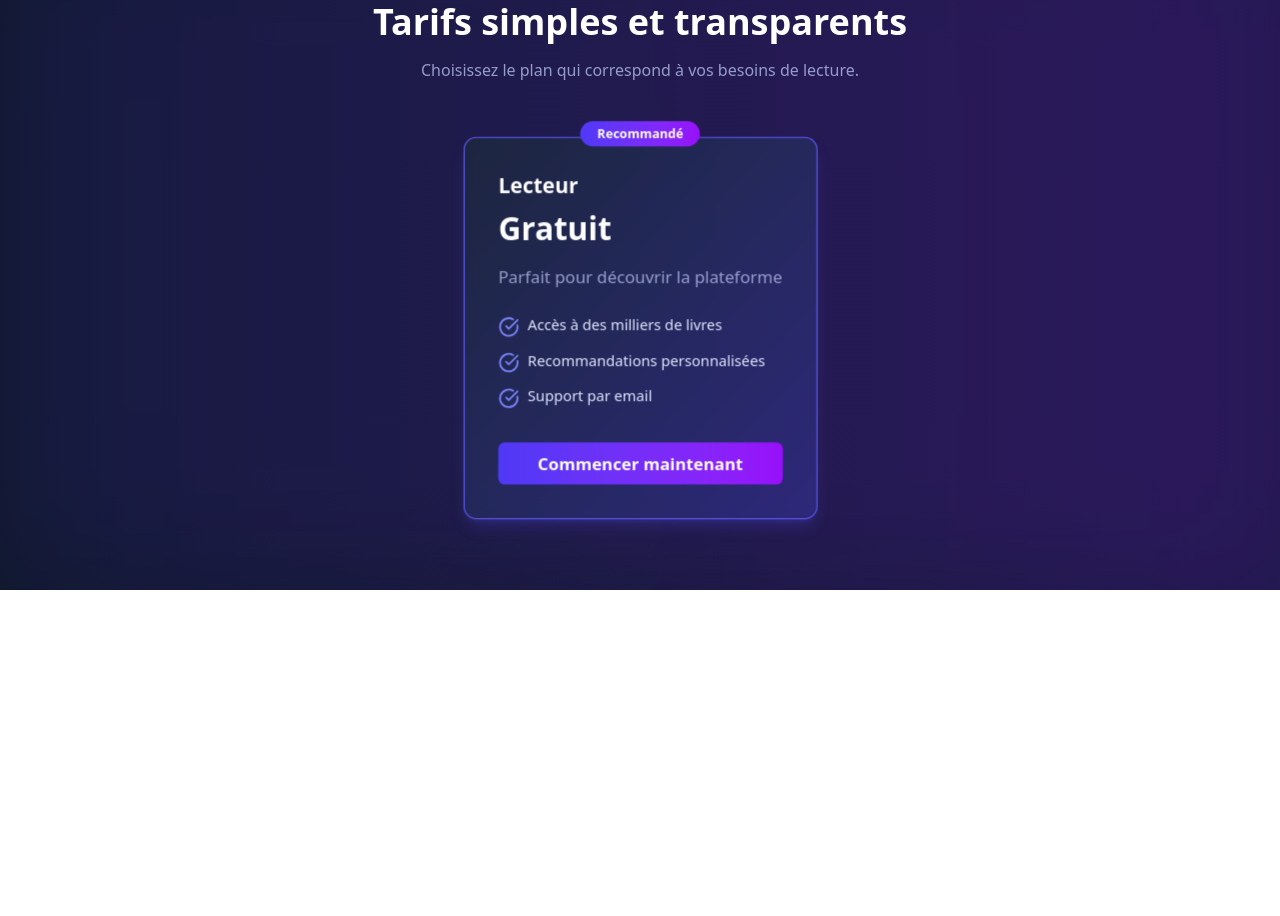
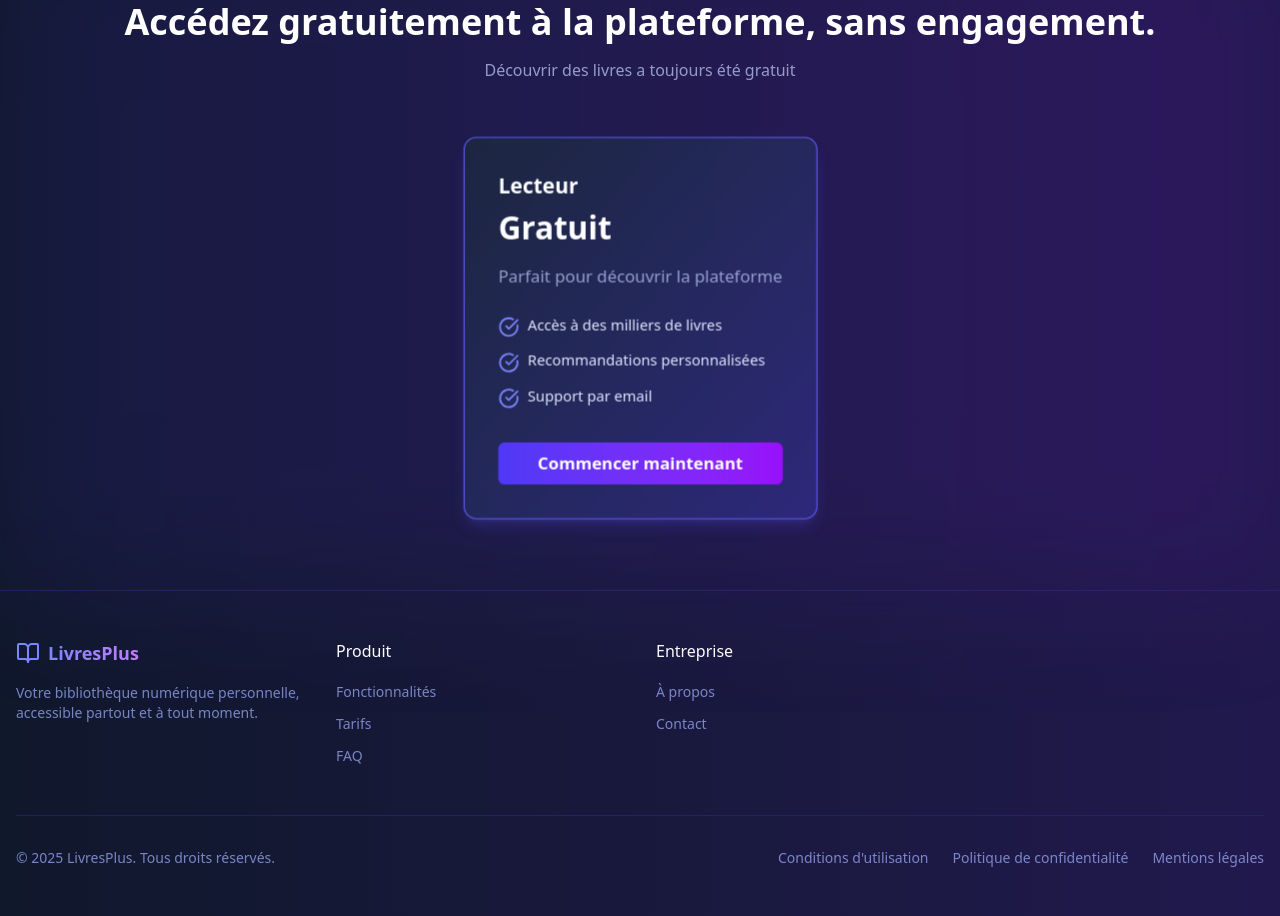
Before and after one commit to EdwinDij/recommendation, a Next.js app in the folder frontend/: page / in a window 1280 px wide. Shown: the part 1360-2276 px from the top of the page. Before the commit the page ends 1950 px from the top, so only its background shows below. Built offline with nearby package versions, Linux system fonts and the light colour scheme.

Commit message:
mvp landing page

```diff
--- /dev/null
+++ b/frontend/app/components/Footer/Footer.tsx
@@ -0,0 +1,162 @@
+import React from "react";
+import { BookOpen } from "lucide-react";
+import Link from "next/link";
+
+export const Footer = () => {
+  return (
+    <footer className="container mx-auto px-4 py-12 border-t border-indigo-900/50">
+      <div className="grid grid-cols-1 md:grid-cols-4 gap-8 mb-12">
+        <div>
+          <div className="flex items-center gap-2 mb-4">
+            <BookOpen className="h-6 w-6 text-indigo-400" />
+            <span className="text-lg font-bold bg-clip-text text-transparent bg-gradient-to-r from-indigo-400 to-purple-400">
+              LivresPlus
+            </span>
+          </div>
+          <p className="text-indigo-300/70 text-sm">
+            Votre bibliothèque numérique personnelle, accessible partout et à
+            tout moment.
+          </p>
+        </div>
+
+        <div>
+          <p className="font-medium mb-4">Produit</p>
+          <ul className="space-y-2">
+            <li>
+              <Link href="#features"
+                className="text-indigo-300/70 hover:text-indigo-300 text-sm"
+              >
+                Fonctionnalités
+              </Link>
+            </li>
+            <li>
+              <Link href="#pricing"
+                className="text-indigo-300/70 hover:text-indigo-300 text-sm"
+              >
+                Tarifs
+              </Link>
+            </li>
+            {/* <li>
+              <a
+                href="#testimonials"
+                className="text-indigo-300/70 hover:text-indigo-300 text-sm"
+              >
+                Témoignages
+              </a>
+            </li> */}
+            <li>
+              <Link
+                href="#"
+                className="text-indigo-300/70 hover:text-indigo-300 text-sm"
+              >
+                FAQ
+              </Link>
+            </li>
+          </ul>
+        </div>
+{/*
+        <div>
+          <p className="font-medium mb-4">Ressources</p>
+          <ul className="space-y-2">
+            <li>
+              <a
+                href="#"
+                className="text-indigo-300/70 hover:text-indigo-300 text-sm"
+              >
+                Blog
+              </a>
+            </li>
+            <li>
+              <a
+                href="#"
+                className="text-indigo-300/70 hover:text-indigo-300 text-sm"
+              >
+                Guides
+              </a>
+            </li>
+            <li>
+              <a
+                href="#"
+                className="text-indigo-300/70 hover:text-indigo-300 text-sm"
+              >
+                Événements
+              </a>
+            </li>
+            <li>
+              <a
+                href="#"
+                className="text-indigo-300/70 hover:text-indigo-300 text-sm"
+              >
+                Communauté
+              </a>
+            </li>
+          </ul>
+        </div> */}
+
+        <div>
+          <p className="font-medium mb-4">Entreprise</p>
+          <ul className="space-y-2">
+            <li>
+              <a
+                href="#"
+                className="text-indigo-300/70 hover:text-indigo-300 text-sm"
+              >
+                À propos
+              </a>
+            </li>
+            <li>
+              {/* <a
+                href="#"
+                className="text-indigo-300/70 hover:text-indigo-300 text-sm"
+              >
+                Carrières
+              </a> */}
+            </li>
+            <li>
+              <a
+                href="#"
+                className="text-indigo-300/70 hover:text-indigo-300 text-sm"
+              >
+                Contact
+              </a>
+            </li>
+            <li>
+              {/* <a
+                href="#"
+                className="text-indigo-300/70 hover:text-indigo-300 text-sm"
+              >
+                Presse
+              </a> */}
+            </li>
+          </ul>
+        </div>
+      </div>
+
+      <div className="pt-8 border-t border-indigo-900/50 flex flex-col md:flex-row justify-between items-center">
+        <p className="text-indigo-300/70 text-sm mb-4 md:mb-0">
+          © 2025 LivresPlus. Tous droits réservés.
+        </p>
+        <div className="flex space-x-6">
+          <a
+            href="#"
+            className="text-indigo-300/70 hover:text-indigo-300 text-sm"
+          >
+            Conditions d&apos;utilisation
+          </a>
+          <a
+            href="#"
+            className="text-indigo-300/70 hover:text-indigo-300 text-sm"
+          >
+            Politique de confidentialité
+          </a>
+          <a
+            href="#"
+            className="text-indigo-300/70 hover:text-indigo-300 text-sm"
+          >
+            Mentions légales
+          </a>
+        </div>
+      </div>
+    </footer>
+  );
+};
--- /dev/null
+++ b/frontend/app/components/Footer/index.ts
@@ -0,0 +1 @@
+export {Footer} from './Footer'
--- a/frontend/app/components/PrincingSection/PricingSection.tsx
+++ b/frontend/app/components/PrincingSection/PricingSection.tsx
@@ -66,10 +66,10 @@ export const PricingSection = () => {
         className="text-center mb-16 relative"
       >
         <h2 className="text-3xl md:text-4xl font-bold mb-4">
-          Tarifs simples et transparents
+        Accédez gratuitement à la plateforme, sans engagement.
         </h2>
         <p className="text-indigo-200/70 max-w-2xl mx-auto">
-          Choisissez le plan qui correspond à vos besoins de lecture.
+          Découvrir des livres a toujours été gratuit
         </p>
       </motion.div>
 
@@ -96,11 +96,11 @@ export const PricingSection = () => {
               }
             `}
           >
-            {plan.highlighted && (
+            {/* {plan.highlighted && (
               <span className="absolute -top-4 left-1/2 transform -translate-x-1/2 bg-gradient-to-r from-indigo-600 to-purple-600 text-white text-xs font-bold px-4 py-1 rounded-full">
                 Recommandé
               </span>
-            )}
+            )} */}
             <h3 className="text-xl font-bold mb-2">{plan.name}</h3>
             <div className="mb-4">
               <span className="text-3xl font-bold">{plan.price}</span>
--- a/frontend/app/components/index.ts
+++ b/frontend/app/components/index.ts
@@ -2,3 +2,4 @@ export { Herosection } from './HeroSection';
 export {Navbar} from './Navbar'
 export {Featuresection} from './Featuresection'
 export {PricingSection} from './PrincingSection'
+export {Footer} from './Footer'
--- a/frontend/app/page.tsx
+++ b/frontend/app/page.tsx
@@ -1,4 +1,4 @@
-import { Navbar, Herosection, Featuresection, PricingSection } from "./components";
+import { Navbar, Herosection, Featuresection, PricingSection, Footer } from "./components";
 
 export default function Home() {
   return (
@@ -7,6 +7,7 @@ export default function Home() {
       <Herosection />
       <Featuresection />
       <PricingSection />
+      <Footer/>
     </>
   );
 }
```
